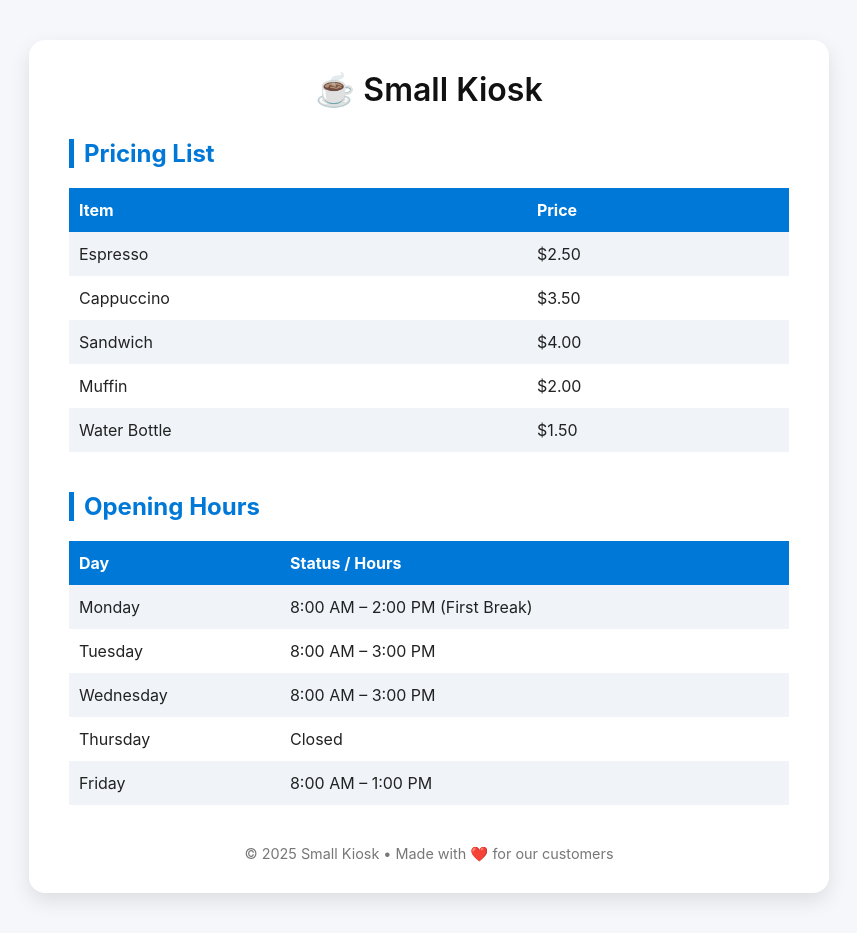
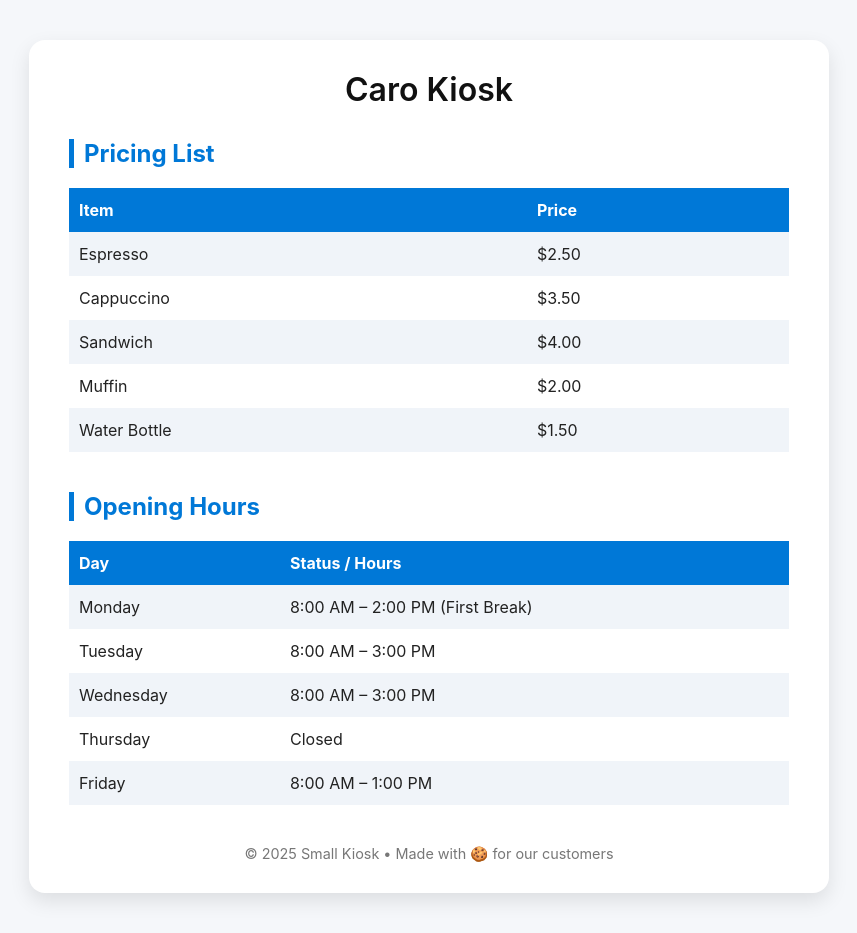
Before and after one commit to caro-kiosk/Caro-kiosk.github.io, a plain HTML site: page index.html in a window 1280 px wide. Shown: the whole page, without its empty margins (211-1068 px from the left). Drawn offline with Linux system fonts and the light colour scheme.

Commit message:
Update index.html

```diff
--- a/index.html
+++ b/index.html
@@ -3,7 +3,7 @@
 <head>
   <meta charset="UTF-8" />
   <meta name="viewport" content="width=device-width, initial-scale=1.0" />
-  <title>Kiosk Info</title>
+  <title>Kiosk</title>
   <style>
     /* ---------- Global Reset ---------- */
     * {
@@ -101,7 +101,7 @@
 </head>
 <body>
   <div class="container">
-    <h1>☕ Small Kiosk</h1>
+    <h1>Caro Kiosk</h1>
 
     <section id="pricing">
       <h2>Pricing List</h2>
@@ -164,7 +164,7 @@
     </section>
 
     <footer>
-      &copy; 2025 Small Kiosk • Made with ❤️ for our customers
+      &copy; 2025 Small Kiosk • Made with 🍪 for our customers
     </footer>
   </div>
 </body>
```
